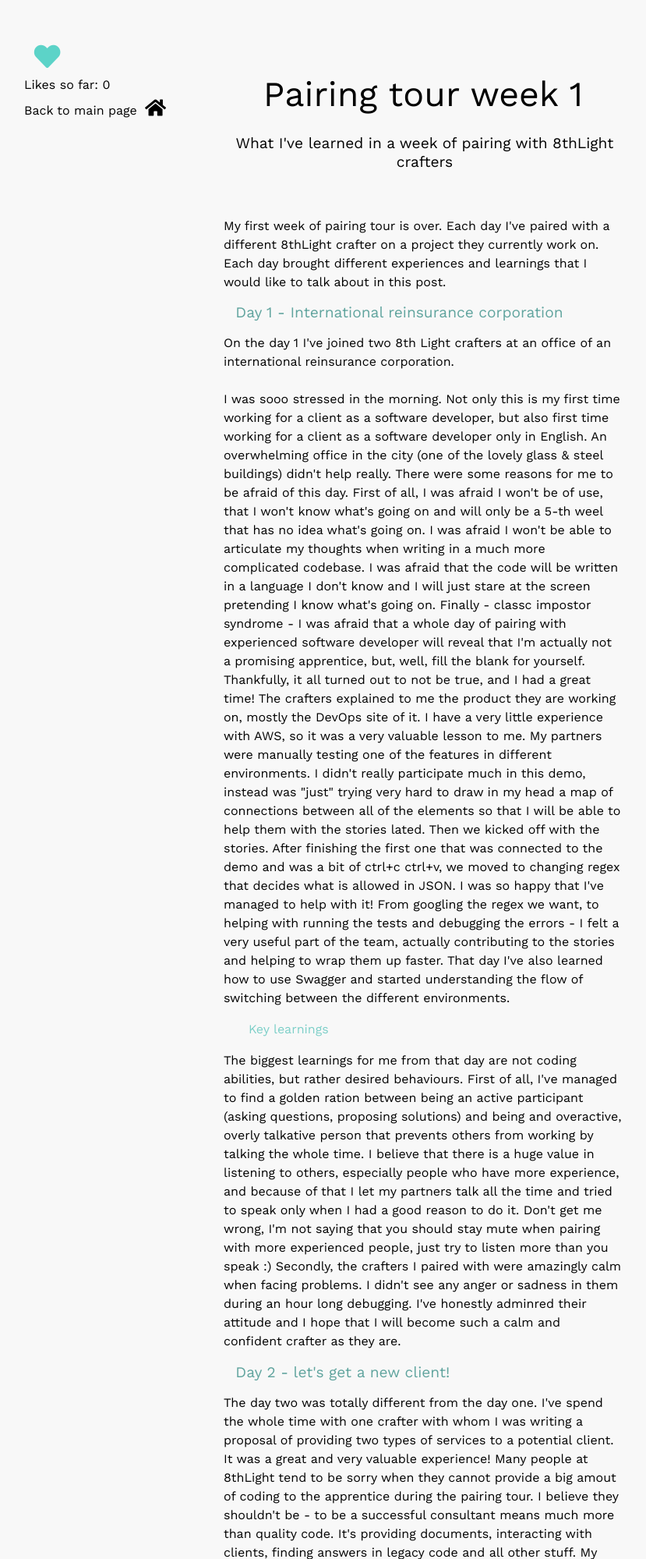
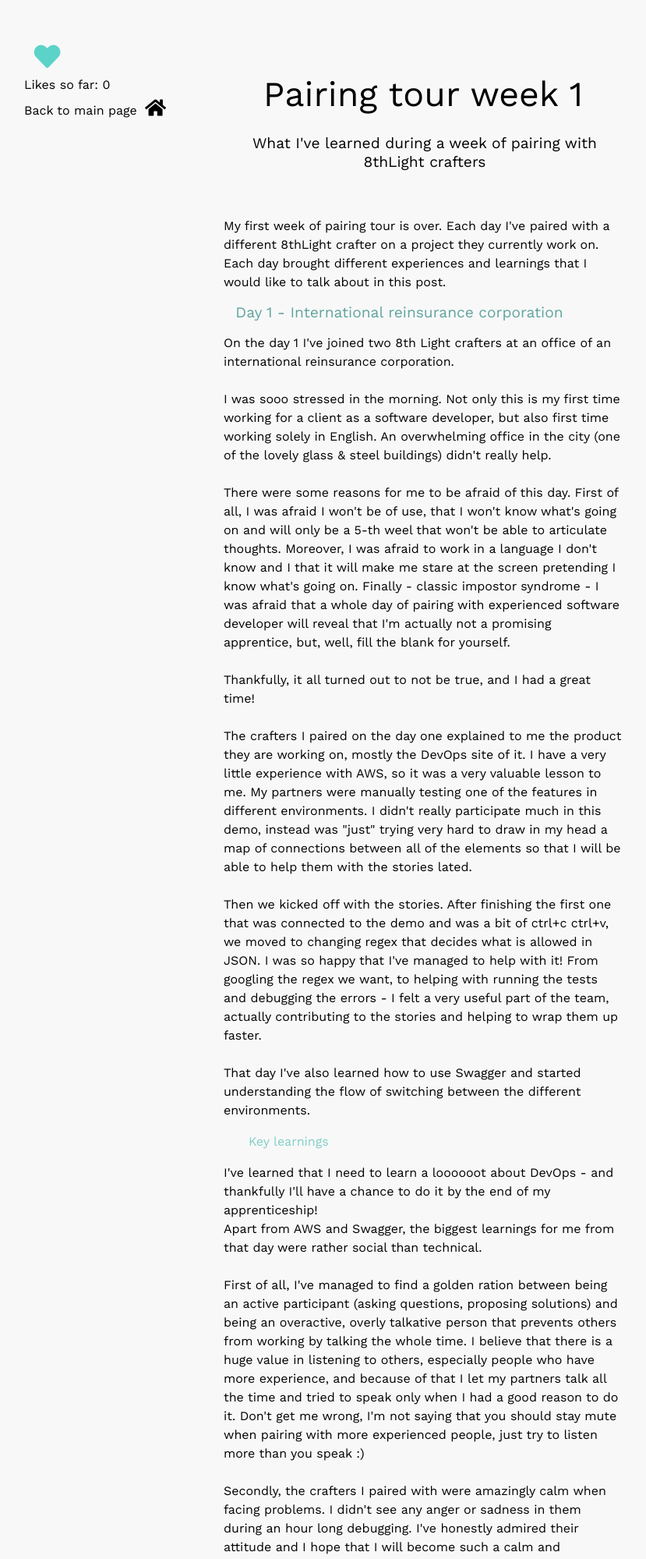
Before and after one commit to Kotauror/my-blog, a Node server app: page /tech-articles/pairing-1 in a window 1280 px wide. Shown: the top 1999 px of the page at 78% size, without its empty margins (97-926 px from the left). Run offline with Node 20, Linux system fonts and the light colour scheme; data that the repository does not hold is empty; some libraries are stand-ins or nearby versions.

Commit message:
Changes to pairing 1 note,

```diff
--- a/views/tech-articles/pairing-1.ejs
+++ b/views/tech-articles/pairing-1.ejs
@@ -7,7 +7,7 @@
 
   <main>
   <div class="article-title">Pairing tour week 1</div>
-  <div class="sub-title">What I've learned in a week of pairing with 8thLight crafters</div>
+  <div class="sub-title">What I've learned during a week of pairing with 8thLight crafters</div>
 
   My first week of pairing tour is over.
   Each day I've paired with a different 8thLight crafter on a project they currently work on.
@@ -17,53 +17,55 @@
 
 On the day 1 I've joined two 8th Light crafters at an office of an international reinsurance corporation. <br><br>
 
-I was sooo stressed in the morning. Not only this is my first time working for a client as a software developer, but also first time working for a client as a software developer only in English.
-An overwhelming office in the city (one of the lovely glass & steel buildings) didn't help really.
+I was sooo stressed in the morning. Not only this is my first time working for a client as a software developer, but also first time working solely in English.
+An overwhelming office in the city (one of the lovely glass & steel buildings) didn't really help. <br><br>
 
 There were some reasons for me to be afraid of this day. First of all, I was afraid I won't be of use, that I won't know what's going on and will only be a
-5-th weel that has no idea what's going on. I was afraid I won't be able to articulate my thoughts when writing in a much more complicated codebase.
-I was afraid that the code will be written in a language I don't know and I will just stare at the screen pretending I know what's going on.
-Finally - classc impostor syndrome - I was afraid that a whole day of pairing with experienced software developer will reveal that I'm actually not
-a promising apprentice, but, well, fill the blank for yourself.
+5-th weel that won't be able to articulate thoughts.
+Moreover, I was afraid to work in a language I don't know and I that it will make me stare at the screen pretending I know what's going on.
+Finally - classic impostor syndrome - I was afraid that a whole day of pairing with experienced software developer will reveal that I'm actually not
+a promising apprentice, but, well, fill the blank for yourself.<br><br>
 
-Thankfully, it all turned out to not be true, and I had a great time!
+Thankfully, it all turned out to not be true, and I had a great time!<br><br>
 
-The crafters explained to me the product they are working on, mostly the DevOps site of it. I have a very little experience with AWS, so it was a very
+The crafters I paired on the day one explained to me the product they are working on, mostly the DevOps site of it. I have a very little experience with AWS, so it was a very
 valuable lesson to me. My partners were manually testing one of the features in different environments. I didn't really participate much in this demo,
-instead was "just" trying very hard to draw in my head a map of connections between all of the elements so that I will be able to help them with the stories lated.
+instead was "just" trying very hard to draw in my head a map of connections between all of the elements so that I will be able to help them with the stories lated.<br><br>
 
 Then we kicked off with the stories. After finishing the first one that was connected to the demo and was a bit of ctrl+c ctrl+v, we moved to changing regex that decides what is allowed in JSON.
 I was so happy that I've managed to help with it! From googling the regex we want, to helping with running the tests and debugging the errors -
-I felt a very useful part of the team, actually contributing to the stories and helping to wrap them up faster.
+I felt a very useful part of the team, actually contributing to the stories and helping to wrap them up faster.<br><br>
 
 That day I've also learned how to use Swagger and started understanding the flow of switching between the different environments.
 
 <div class="article-section-2"> Key learnings </div>
 
-The biggest learnings for me from that day are not coding abilities, but rather desired behaviours.
-First of all, I've managed to find a golden ration between being an active participant (asking questions, proposing solutions) and being and overactive,
+I've learned that I need to learn a loooooot about DevOps - and thankfully I'll have a chance to do it by the end of my apprenticeship!<br>
+Apart from AWS and Swagger, the biggest learnings for me from that day were rather social than technical.<br><br>
+First of all, I've managed to find a golden ration between being an active participant (asking questions, proposing solutions) and being an overactive,
 overly talkative person that prevents others from working by talking the whole time. I believe that there is a huge value in listening to others,
 especially people who have more experience, and because of that I let my partners talk all the time and tried to speak only when I had a good reason to do it.
-Don't get me wrong, I'm not saying that you should stay mute when pairing with more experienced people, just try to listen more than you speak :)
+Don't get me wrong, I'm not saying that you should stay mute when pairing with more experienced people, just try to listen more than you speak :)<br><br>
 
 Secondly, the crafters I paired with were amazingly calm when facing problems. I didn't see any anger or sadness in them during an hour long debugging.
-I've honestly adminred their attitude and I hope that I will become such a calm and confident crafter as they are.
+I've honestly admired their attitude and I hope that I will become such a calm and confident crafter as they are.
 
+<img src="https://cdn.vox-cdn.com/thumbor/BhF_IqIFcuzdRhHLiC8panve7PU=/33x0:574x304/1600x900/cdn.vox-cdn.com/uploads/chorus_image/image/50310263/658.0.0.png" width="100%"><br>
 <div class="article-section"> Day 2 - let's get a new client! </div>
 
 The day two was totally different from the day one. I've spend the whole time with one crafter with whom I was writing a proposal of providing two types of services to a potential client.
 It was a great and very valuable experience! Many people at 8thLight tend to be sorry when they cannot provide a big amout of coding to the apprentice
-during the pairing tour. I believe they shouldn't be - to be a successful consultant means much more than quality code. It's providing documents,
-interacting with clients, finding answers in legacy code and all other stuff.
+during the pairing tour. I believe they shouldn't be - to be a successful consultant means much more than writing a quality code. It's providing documents,
+interacting with clients, finding answers in legacy code and all other "soft" stuff.<br><br>
 
-My partner and analyzed the information provided by the potential client in order to:
-- make a diagram of a potential architecture of the system;
-- described all of the elements of the architecture;
-- discussed the pros and cons of different solutions;
-- estimate the time needed to deliver.
+My partner and analysed the information provided by the potential client in order to:<br>
+- make a diagram of a potential architecture of the system;<br>
+- described all of the elements of the architecture;<br>
+- discussed the pros and cons of different solutions;<br>
+- estimate the time needed to deliver.<br><br>
 
-We didn't just wanna "sell" our services to the new client, we wanted to provide a valuable and comprehensive councel, we even recommended (after a thoughtful research) the client to use a
-third-party solution instead of letting us build one as it wouldn't be reasonable in terms of time and money involved.
+We didn't just wanna "sell" our services to the new client, we wanted to provide a valuable and comprehensive information, we even recommended (after a thoughtful research) the client to use a
+third-party solution instead of letting us build one as it wouldn't be reasonable in terms of time and money involved.<br><br>
 
 It was a great exercise of paying attention to details and covering issues the client is interessted in. I felt very confident during that day as the task was very similar to the services
 I used to provide as a lawyer.
@@ -71,7 +73,7 @@
 <div class="article-section-2"> Key learnings </div>
 
 Being a consultant is often like being a lawyer. You need to spend time understanding the needs of the client and propose a solution designed for that particular person/company,
-not a solution that you - for some reason - like the most. Think every solution and piece of architecture a few times - is it complete? is it needed? is it what the clients want? how is it supposed to communicate with other components?
+not a solution that you - for some reason - like the most. Think about every solution and piece of architecture a few times - is it complete? is it needed? is it what the clients wants? how is it supposed to communicate with other components?
  can we used a third-party service? My advice to others (and a key learning) would be - don't assume anything. In you are not sure if your solution meets the client's requirements,
  ask the client for details, don't blindly fill the blanks.
 
@@ -79,41 +81,47 @@
 
 Day three was probably my favourite one. I joined one crater at an office of a betting company. We first joined a stand-up (didn't enjoy this part really, more below), picked up a story and worked on it most of the day.
 The story was super fun - when a data about a football game comes in, it has information about the positions on which the players play (eg. Defender, Striker etc.).
-We wanted to display the players in a right formation eg. 4-4-2 or 5-3-3. My partner already had a hardcoded solution - the players were always displayed in 4-4-2 formation,
-we were supposed to make it dynamic.
+We wanted to display the players in a right formation eg. 4-4-2 or 5-3-3.
+My partner already had a hardcoded solution - the players were always displayed in 4-4-2 formation,
+we were supposed to make it dynamic so that some teams would be displayed like this:<br>
+<img src="http://newsimg.bbc.co.uk/media/images/41705000/gif/_41705404_4_4_2_416.gif"><br>
+and some like this: <br>
+<img src="http://newsimg.bbc.co.uk/media/images/41705000/gif/_41705436_5_3_2_416.gif"><br>
 
 My cooperation with the crafter was awesome, we understood each other very well and discussed pros and cons of different solutions. He was very open to my suggestsions and -
-I must show-off, sorry - we've picked "my" idea of the implementation and made it work! I am so happy and proud now that I was able to come up with a flexible and effective solution.
+I must show-off, sorry - we've picked "my" idea of the implementation and made it work! I am so happy and proud that I was able to come up with a flexible and effective solution.<br><br>
+Some words about this solution :) <br>
 We've decided that the players will be displayed in a grid. First, we specified the number of columns which basically equals the number of different types of players' positions. Then we've separated the players into groups,
 one for a specific type of a player - and filled collumns with different types of players.
 Then there was a question of rows - in each row there is a different number of players, so we've decided not to hardcode the number of rows either but to create a number of rows that matches the number of players in a particular column.
-They we've aliged it and voila!
+They we've aliged it and voila!<br><br>
 
-It was a much more effective solution than the other that were considered (ie. hardcoding the rows, having many pre-written grids for different formations and filling them (it wasn't a good solution because you never know if there won't be any new, unexpected formation / crazy name of position (eg. defensive striker xP))).
+It was a much more effective solution than the other that were considered (ie. hardcoding the rows, having many pre-written grids for different formations and filling them (it wasn't a good solution because you never know if there won't be any new, unexpected formation / crazy name of position (eg. defensive striker xP))).<br><br>
 
-Also, React was awesome, very intuitive! Even though I never used it, I felt pretty confident in writing React code. Seriously, I could write a short story about how good that coding was...
+Also, React was awesome, very intuitive! Even though I never used it, I felt pretty confident in writing React code. Seriously, I could write a short story about how good that coding was...<br><br>
 
-I've mentioned that I didn't much like the stand-up. Actually, not only the stand-up, I didn't like the all-hands meeting either. The problem was thet there I saw less than 5 women in the office and probably more tham 50 men.
+There was only one thing I didn't like that day - the office's vibe. I've mentioned that I didn't much liked the stand-up. Actually, not only the stand-up, I didn't like the all-hands meeting either. The problem was thet there I saw less than 5 women in the office and probably more tham 50 men.
 I felt a bit uncomfortable in that environment and I know that "this is how the real software world looks like yo deal with it blah blah blah" that people told me, but still - not only they were mostly male,
 but also there was this "guys-bro" vibe that made me feel that I didn't belong. However, I feel that I could get used to that and knowing my character,
 maybe could help bringing some changes onboard.
 
+<img src="http://www.comingsoon.net/assets/uploads/2018/01/justice_league_2017___diana_hq___v2_by_duck_of_satan-db3kq6k.jpg" width="100%">
 <div class="article-section-2"> Key learnings </div>
 
-Of course I learned some React, but it most the most important experience in my eyes.
-For me the key learning was working side by side with an experienced crafter. I learned not to be afraid to stand by my ideas if I find them right and not giving up on them easily.
-I've learned the importance of asking questions when I get lost, but only this way I was able to stay involved and contribute.
-I learned that pairing is a great form of working when both people carefully listen to each other and are open to new ideas.
+Of course I learned some React, but it wasn't the most important experience in my eyes.
+For me the key learning was working side by side with an experienced crafter, without any complexes. I learned not to be afraid to stand by my ideas if I find them right and not giving up on them easily.
+I've learned the importance of asking questions when I get lost, because only this way I was able to stay involved and contribute.
+I learned that pairing is the best working when both people carefully listen to each other and are open to new ideas.<br><br>
 
-There was also one more thing - I was observing my partner answering quite random (in my eyes) questions many time in the day. He was clearly a to-go-person helping many people around.
+There was also one more thing - I was observing my partner answering quite random (in my eyes) questions many times during the day. He was clearly a to-go-person helping many people around.
 He was calm and helpful all the time what was super impressive. I don't think that I could work like that now (I would probably get a bit angry that prople don't slack me with precise questions but instead come to chat unexpected),
 but I hope that one day I will learn it.
 
 <div class="article-section"> Day 4 - debugging a chat bot. </div>
 
-I woke up all tired, probably too many emotions from the day before. On that day I was pairing with one of the gentlest and talented people in the whole 8thLight and I wanted to do my best,
+I woke up all tired, probably too many emotions from the day before. On that day I was pairing with one of the gentlest and most open to cooperation people in the whole 8thLight and I wanted to do my best to make this day awesome to both of us,
 but I felt that I couldn't. Not only was I tired, but also my partner was pretty down after a few days of very intensive work. Not only were we both tired,
-but also we encountered a big bug in like first 30 minutes of coding. The code wasn't building on one branch, while building on another, even though it was supposed to.
+but also we encountered a big bug in like first 30 minutes of coding. The code was building on one branch, while not building on another, even though it was supposed to.
 We needed to go commit-by-commit, each time building the program again, to find the bug. We found it and fix it after a few hours what was a huge success :) Then I've attended 2 hours of meetings that weren't mostly very interessting since I didn't know much about the problems discussed,
 but it was worth attending anyway to see how developers present and discuss problematic issues and how they give feedback.
 
@@ -124,12 +132,14 @@
 
 <div class="article-section"> Day 5 - debugging a failing test </div>
 
-As we have WAZA time (4hrs to work on coding project of choosing) on Fridays, I've paired only for 3 hours, again at the betting company, but this time with another crafter.
+As we have WAZA time (4hrs to work on coding project of choosing) on Fridays, my final day of pairing was rather short. I've visited the betting company for the second time, but this time with another crafter.
 We've had a failing integration test and were supposed to understand why it's failing and fix it. We've started with going line by line through the code, discussing what the code is doing,
-whether we actually need this code and how to make it more readable (it was soooo badly written).
+whether we actually need this code and how to make it more readable (it was soooo badly written).<br><br>
 
-We did hell of refactoring, even build our own matchers! We changed all the code that we needed, refactored the test so that it was clear what it's doing and testing and still,
-the code wasn't passing. So we contacted other team members and ... it wasn't supposed to pass. Long story short, this wasn't a good test, the system needs big changes to make it more bug-proof and understandable to other developers.
+We did hell of refactoring, even build our own test matchers! We changed all the code that we needed, refactored the test so that it was clear what it's doing and testing and still
+the code wasn't passing. What is more, it wasn't passing for another reason than the one we were told it's not passing. So we contacted other team members and ... it wasn't supposed to pass at all.
+<img src="https://memegenerator.net/img/instances/36977225.jpg" width="100%"><br>
+Long story short, this wasn't a good test, the system needs big changes to make it more bug-proof and understandable to other developers.<br><br>
 
 We had many short converations about testing and refactoring, which I found very usefull. I feel that I grew as a developer thanks to this short experience of refactoring and debugging a very trashy code.
 
--- a/views/tech_articles_info/pairing-1.ejs
+++ b/views/tech_articles_info/pairing-1.ejs
@@ -4,7 +4,7 @@
       <h1 class="post-title">Pairing tour week 1</h2>
   </section>
   <section class="short">
-      <p1>What I've learned in a week of pairing with 8thLight crafters</p>
+      <p1>What I've learned during a week of pairing with 8thLight crafters</p>
   </section>
 </a>
   <div class="post-info">
```
